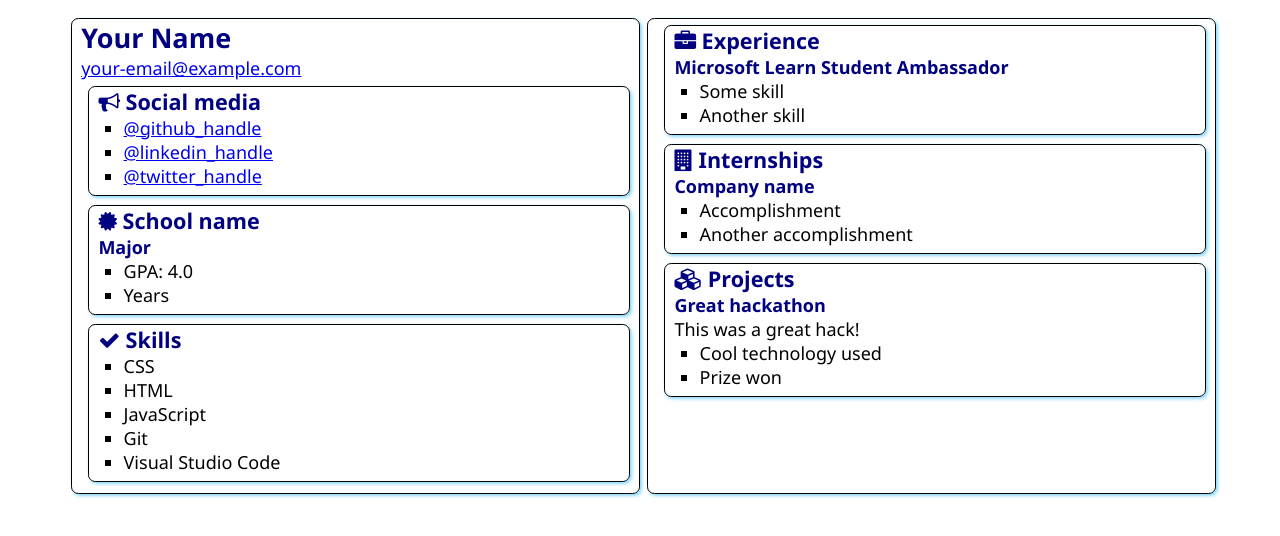
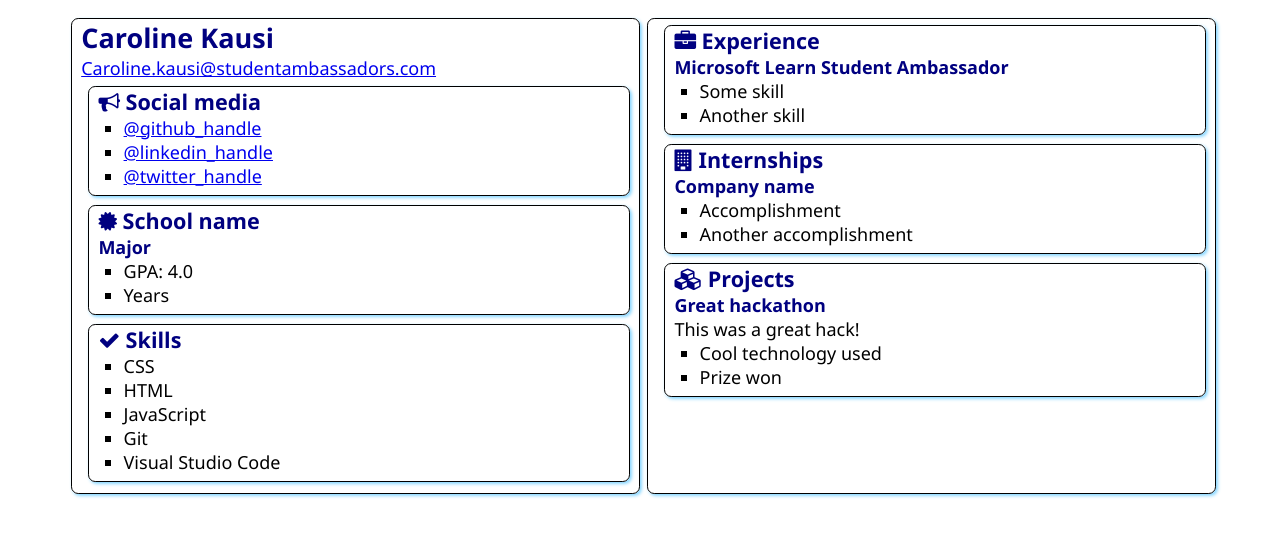
Before and after one commit to Caroline-12/SATechnicalOnboarding, a plain HTML site: page src/index.html in a window 1280 px wide. Drawn offline with Linux system fonts and the light colour scheme.

Commit message:
Update index.html

```diff
--- a/src/index.html
+++ b/src/index.html
@@ -12,8 +12,8 @@
 <body>
     <main>
         <article class="box">
-            <h1>Your Name</h1>
-            <div><a href="mailto:your.email@example.com">your-email@example.com</a></div>
+            <h1>Caroline Kausi</h1>
+            <div><a href="mailto:your.email@example.com">Caroline.kausi@studentambassadors.com</a></div>
 
             <section class="box">
                 <h2>
```
